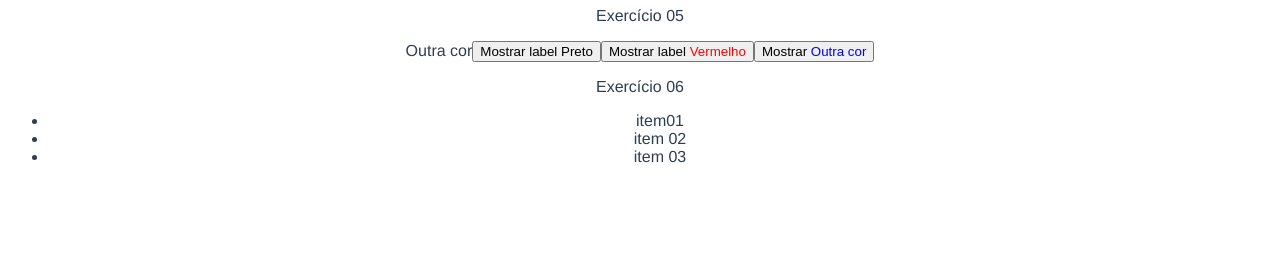
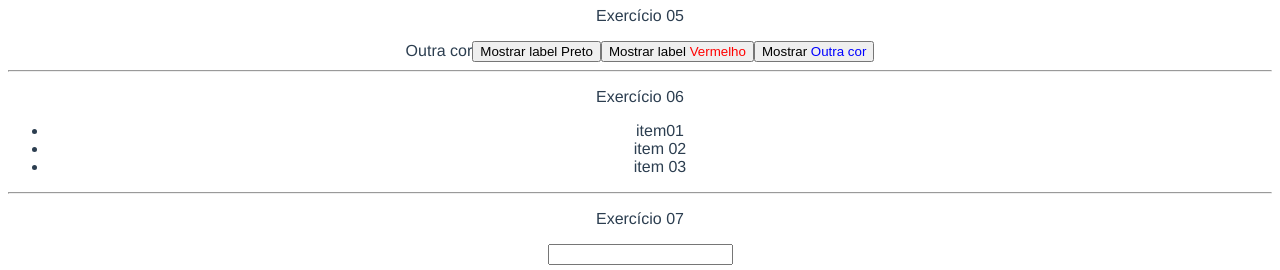
Before and after one commit to MychaelJales/Exercises-DEVinHouse, a Vue app in the folder S09/primeiros-exercicios/: page / in a window 1280 px wide. Shown: the part 700-970 px from the top of the page. Before the commit the page ends 882 px from the top, so only its background shows below. Built offline with nearby package versions, Linux system fonts and the light colour scheme.

Commit message:
exercicios 07

```diff
--- a/S09/primeiros-exercicios/src/App.vue
+++ b/S09/primeiros-exercicios/src/App.vue
@@ -32,17 +32,26 @@
       <button @click="ex05 = 'red'">Mostrar label <span :style="{ color: 'red' }">Vermelho</span></button>
       <button @click="ex05 = 'blue'">Mostrar <span :style="{ color: 'blue' }">Outra cor</span></button>
     </div>
+    <hr>
     <div>
       <p>Exercício 06</p>
       <ul>
         <li v-for="item in ex06" :key="item" v-text="item"></li>
       </ul>
     </div>
+    <hr>
+    <div>
+      <p>Exercício 07</p>
+      <my-header :titulo="ex07"></my-header>
+      <input id="ex07" type="text" v-model="ex07">
+    </div>
   </div>
 </template>
 
 <script>
+import MyHeader from './components/MyHeader.vue'
 export default {
+  components: { MyHeader },
   name: 'App',
   data() {
     return {
@@ -51,6 +60,7 @@ export default {
       ex04: '',
       ex05: 'Label Preto',
       ex06: ['item01', 'item 02', 'item 03'],
+      ex07: '',
       html: '<h6>Banner</h6><img src="https://softauthor.com/wp-content/uploads/2020/04/create-a-banner-hero-unit-in-css-1-1024x365.png" style="width:300px"/>'
     }
   }
--- /dev/null
+++ b/S09/primeiros-exercicios/src/components/MyHeader.vue
@@ -0,0 +1,20 @@
+<template>
+    <div>
+        <div v-show="titulo">
+            <p>
+                Mostrando componente:
+            </p>
+            <h1 v-text="titulo"></h1>
+        </div>
+    </div>
+</template>
+
+<script>
+
+export default {
+    name: 'MyHeader',
+    props: {
+        titulo: String,
+    }
+}
+</script>
```
